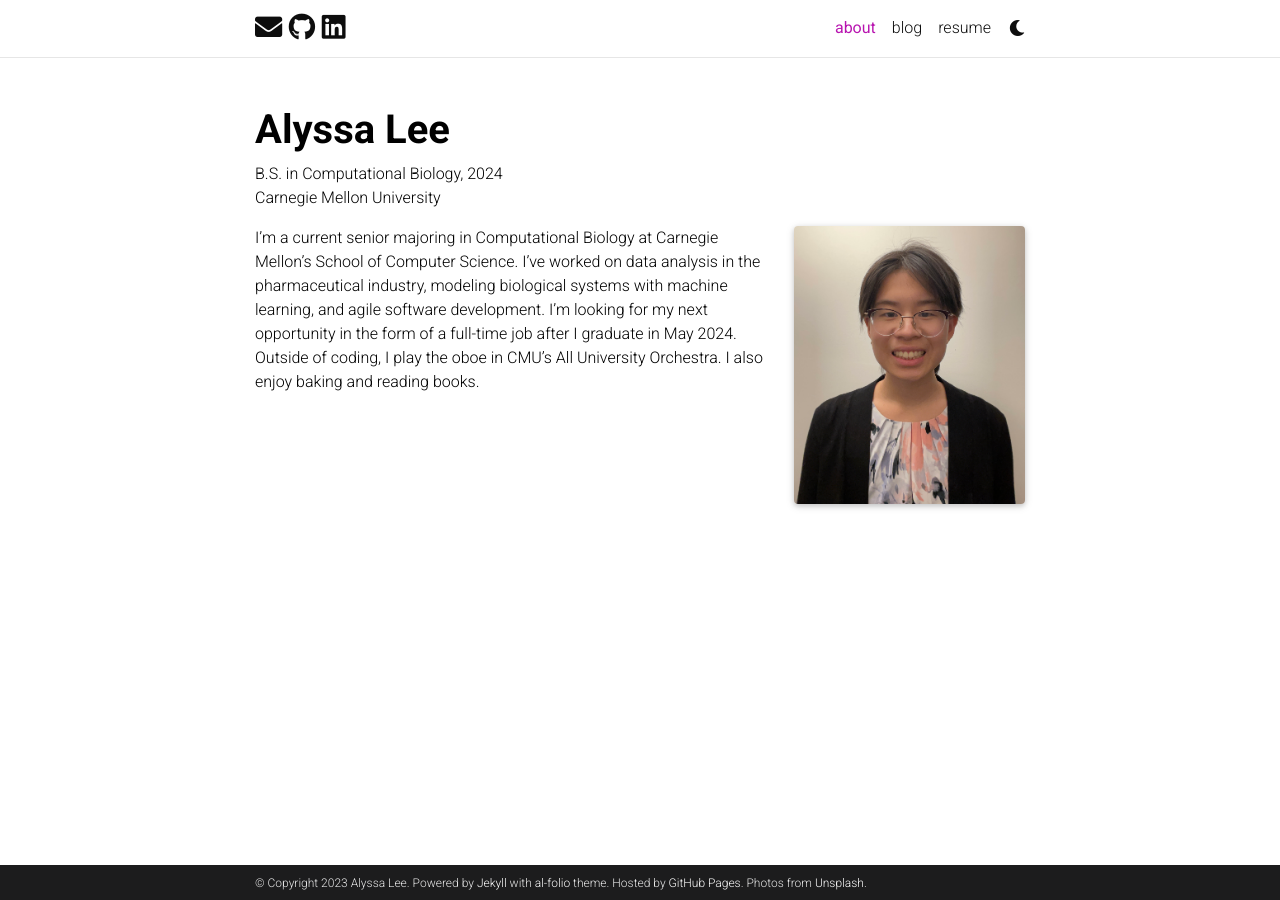
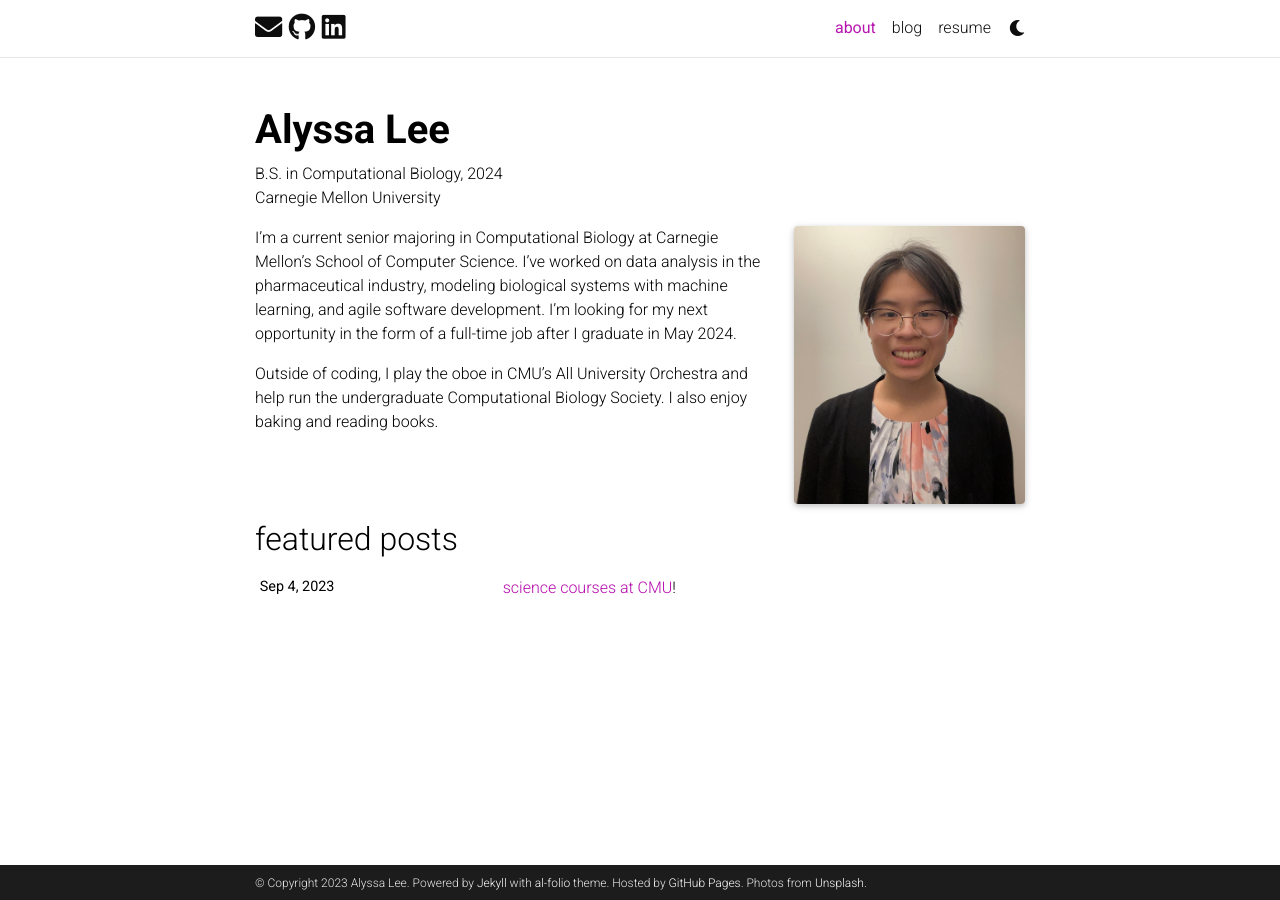
Before and after one commit to alyssa-lee/alyssa-lee.github.io, a Jekyll site: the page built from _pages/about.md, in a window 1280 px wide. Built offline with Jekyll 4.4.1, drawn with Linux system fonts in a browser that asks for light colours; full-size pictures stand in for the smaller copies a plugin makes; comment, search, counter and statistics services are not loaded; a style sheet for code colours, icons or effects is not loaded.

```diff
--- a/_config.yml
+++ b/_config.yml
@@ -302,7 +302,7 @@ external_links:
 # -----------------------------------------------------------------------------
 
 imagemagick:
-  enabled: true # enables responsive images for your site (recomended, see https://github.com/alshedivat/al-folio/issues/537)
+  enabled: false # enables responsive images for your site (recomended, see https://github.com/alshedivat/al-folio/issues/537)
   widths:
     - 480
     - 800
--- a/_includes/pagination.html
+++ b/_includes/pagination.html
@@ -1,5 +1,5 @@
 {%- if paginator.total_pages > 1 -%}
-<nav aria-label="Blog page naviation">
+<nav aria-label="Blog page navigation">
   <ul class="pagination pagination-lg justify-content-center">
     <li class="page-item {% unless paginator.previous_page %}disabled{% endunless %}">
       <a class="page-link" href="{{ paginator.previous_page_path | relative_url }}" tabindex="-1" aria-disabled="{{ paginator.previous_page }}">Newer</a>
--- a/_layouts/about.html
+++ b/_layouts/about.html
@@ -46,7 +46,7 @@ layout: default
 
           <!-- News -->
           {% if page.news -%}
-            <h2><a href="{{ '/news/' | relative_url }}" style="color: inherit;">news</a></h2>
+            <h2><a href="{{ '/news/' | relative_url }}" style="color: inherit;">featured posts</a></h2>
             {%- include news.html %}
           {%- endif %}
 
--- a/_pages/about.md
+++ b/_pages/about.md
@@ -10,9 +10,11 @@ profile:
   image_circular: false # crops the image to make it circular
   address:
 
-news: false  # includes a list of news items
+news: true  # includes a list of news items
 selected_papers: false # includes a list of papers marked as "selected={true}"
 social: false  # includes social icons at the bottom of the page
 ---
 
-I'm a current senior majoring in Computational Biology at Carnegie Mellon's School of Computer Science. I've worked on data analysis in the pharmaceutical industry, modeling biological systems with machine learning, and agile software development. I'm looking for my next opportunity in the form of a full-time job after I graduate in May 2024. Outside of coding, I play the oboe in CMU's All University Orchestra. I also enjoy baking and reading books.
+I'm a current senior majoring in Computational Biology at Carnegie Mellon's School of Computer Science. I've worked on data analysis in the pharmaceutical industry, modeling biological systems with machine learning, and agile software development. I'm looking for my next opportunity in the form of a full-time job after I graduate in May 2024.
+
+Outside of coding, I play the oboe in CMU's All University Orchestra and help run the undergraduate Computational Biology Society. I also enjoy baking and reading books.
```
Also changed, not shown: _news/announcement_1.md (+2 -2 lines), _posts/2023-09-04-hidden-life-of-trees.md (added, +21 -0 lines), _posts/2023-09-05-design-of-everyday-things.md (added, +20 -0 lines), _posts/2023-09-27-bio-doodles.md (added, +20 -0 lines), _posts/2023-09-28-rejecting-productivity.md (added, +28 -0 lines), assets/img/the-design-of-everyday-things.jpg (added), assets/img/the-hidden-life-of-trees.jpg (added), 4 other files.
